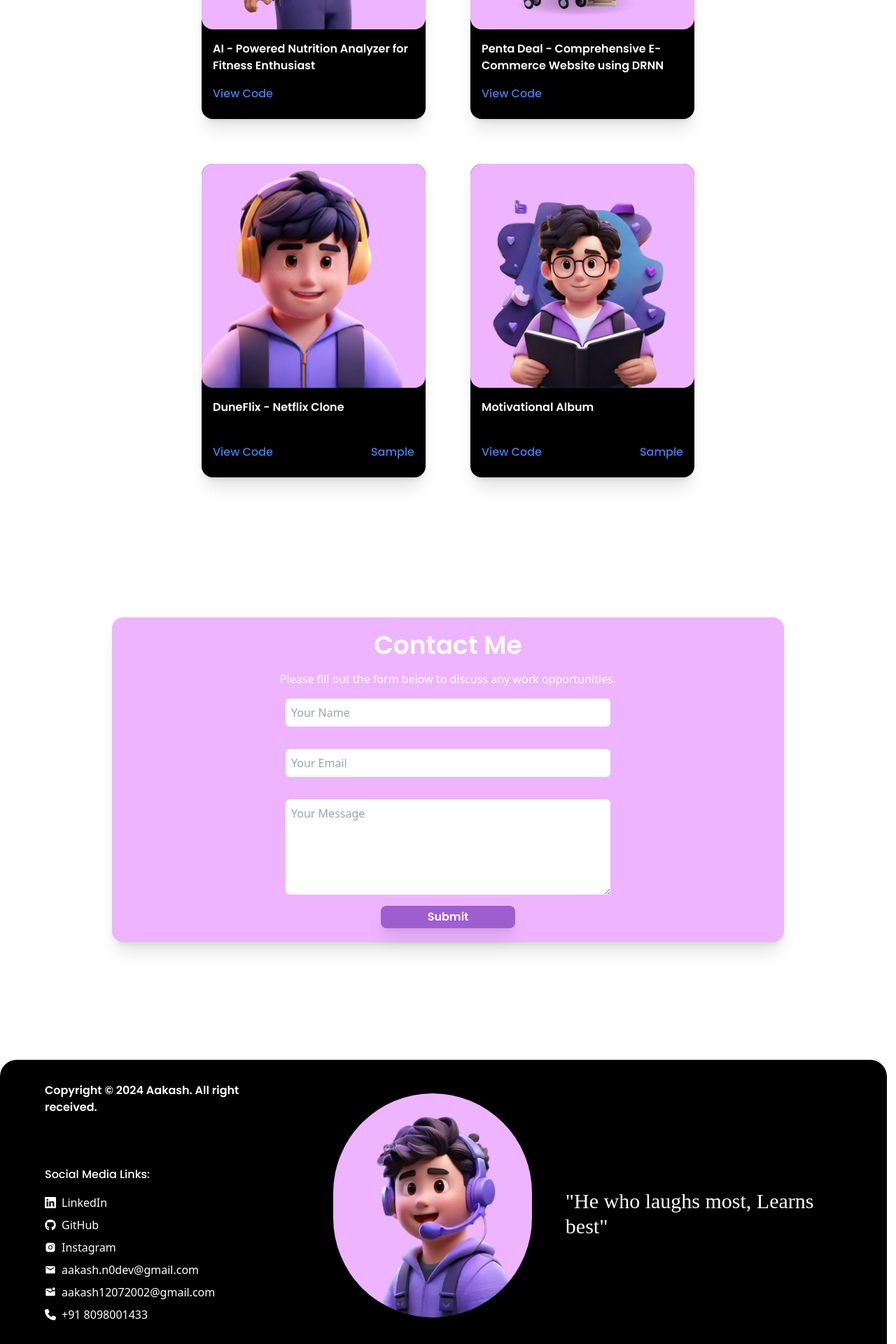
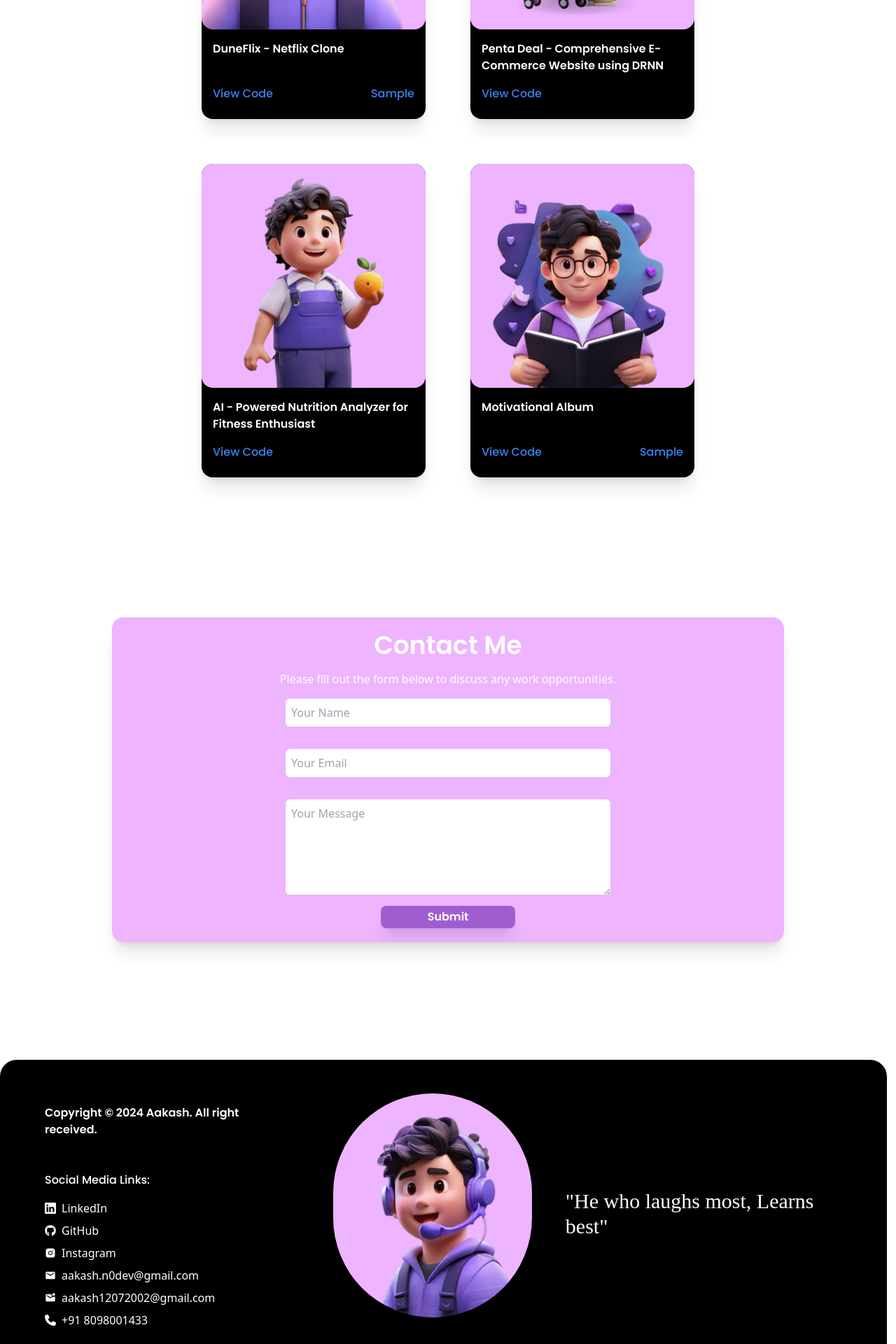
Before and after one commit to Aakash-a3an/portfolio, a React (Vite) app: page / in a window 1280 px wide. Shown: the part 1900-3820 px from the top of the page at 70% size. Built offline with nearby package versions, Linux system fonts and the light colour scheme; a web font is replaced by a local one.

Commit message:
fix: overflow

```diff
--- a/src/components/Contact.jsx
+++ b/src/components/Contact.jsx
@@ -20,7 +20,7 @@ const Contact = () => {
     };
   return (
     <div id="contact" className='flex justify-center flex-col items-center h-[100vh] w-[vw]'>
-      <div className='lg:h-[29rem] h-[32rem] lg:w-[60rem] w-[30rem] flex justify-center rounded-2xl flex-col items-center bg-[#eeb4ff] shadow-xl'>
+      <div className='lg:h-[29rem] h-[32rem] lg:w-[60rem] w-[30rem] flex justify-center rounded-2xl flex-col items-center bg-[#eeb4ff] shadow-xl overflow-hidden'>
       <h1 className='lg:text-4xl text-3xl mb-4  text-white font-Poppins font-semibold '>Contact Me</h1>
       <span className='lg:mx-4 mx-10 lg:font-medium font-normal text-white'>Please fill out the form below to discuss any work opportunities.</span>
       <form className='flex flex-col w-[90vw] lg:max-w-[60rem] max-w-[25rem] font-medium justify-center items-center' ref={form} onSubmit={sendEmail}>
--- a/src/components/Footer.jsx
+++ b/src/components/Footer.jsx
@@ -16,9 +16,9 @@ const Footer = () => {
     <footer className='h-[60vh] w-[99vw] rounded-t-3xl bg-black '>
       <div className='flex flex-row justify-between'>
       <div>
-      <p className='font-semibold font-Poppins text-white lg:p-8 p-6 lg:mx-8 mx-2'>Copyright &#169; 2024 Aakash. All right received.</p>
-        <p className='font-medium font-Poppins text-white px-8 lg:mx-8 mx-0 lg:mt-10 mt-4 '>Social Media Links:</p>
-        <div className= 'lg:mx-16 mx-8 flex flex-col max-w-[20rem]'>
+      <p className='font-semibold font-Poppins text-white mt-8 lg:p-8 p-6 lg:mx-8 mx-2'>Copyright &#169; 2024 Aakash. All right received.</p>
+        <p className='font-medium font-Poppins text-white px-8 lg:mx-8 mx-0 lg:mt-4 mt-4 '>Social Media Links:</p>
+        <div className= 'lg:mx-16 mx-8 flex flex-col'>
           <a className='text-white mt-4 flex flex-row cursor-pointer hover:text-violet-600 items-center' href='https://www.linkedin.com/in/aakash-n0dev/'><BsLinkedin className='mr-2' / >LinkedIn</a>
           <a className='text-white mt-2 flex flex-row cursor-pointer hover:text-violet-600 items-center' href='https://github.com/Aakash-a3an'><FaGithub className='mr-2' />GitHub</a>
           <a className='text-white mt-2 flex flex-row cursor-pointer hover:text-violet-600 items-center' href='https://www.instagram.com/ineffable._soul'><PiInstagramLogoFill className='mr-2' />Instagram</a>
--- a/src/components/Projects.jsx
+++ b/src/components/Projects.jsx
@@ -11,26 +11,28 @@ const Projects = () => {
       <p className='text-[#9e5ed0] text-4xl font-bold font-Poppins flex justify-center items-center lg:mt-0 mt-[42rem]'>Projects</p>
       <div className='flex justify-center items-center'>
       <div className='flex flex-wrap max-w-[60rem] justify-center lg:mt-0  items-center'>
-        <div className='h-[28rem] w-[20rem] flex flex-col rounded-2xl text-white hover:text-black bg-black hover:bg-white shadow-xl transition-all duration-300 m-8'>
-          <img src={one} alt="" className='h-[20rem] w-[20rem] object-cover rounded-2xl ' />
-          <p className=' font-Poppins font-semibold m-4'>AI - Powered Nutrition Analyzer for Fitness Enthusiast</p>
-          <p className='font-Poppins font-medium text-blue-500 flex justify-between mb-8 mx-4 '><a href='https://github.com/Aakash-a3an/AI-Powered-Nutrition-Analyzer-for-Fitness-Enthusiasts' className='cursor-pointer'>View Code</a></p>
+        <div className='h-[28rem] w-[20rem] flex flex-col rounded-2xl text-white hover:text-black bg-black hover:bg-white shadow-xl transition-all duration-300 m-8 '>
+          <img src={three} alt="" className='h-[20rem] w-[20rem] object-cover rounded-2xl ' />
+          <p className=' font-Poppins font-semibold m-4'>DuneFlix - Netflix Clone</p>
+          <p className='font-Poppins font-medium text-blue-500 flex justify-between mt-6 mx-4 '><a href='https://github.com/Aakash-a3an/duneflix' className='cursor-pointer'>View Code</a><a href='https://dune2flix.web.app/'className='cursor-pointer'>Sample</a></p>
         </div>
+
         <div className='h-[28rem] w-[20rem] flex flex-col rounded-2xl text-white hover:text-black bg-black hover:bg-white shadow-xl transition-all duration-300 m-8 '>
           <img src={two} alt="" className='h-[20rem] w-[20rem] object-cover rounded-2xl ' />
           <p className=' font-Poppins font-semibold m-4'>Penta Deal - Comprehensive E-Commerce Website using DRNN</p>
           <p className='font-Poppins font-medium text-blue-500 flex justify-between mb-8 mx-4 '><a href='https://github.com/Aakash-a3an/penta-deal' className='cursor-pointer'>View Code</a></p>
         </div>
-        <div className='h-[28rem] w-[20rem] flex flex-col rounded-2xl text-white hover:text-black bg-black hover:bg-white shadow-xl transition-all duration-300 m-8 '>
-          <img src={three} alt="" className='h-[20rem] w-[20rem] object-cover rounded-2xl ' />
-          <p className=' font-Poppins font-semibold m-4'>DuneFlix - Netflix Clone</p>
-          <p className='font-Poppins font-medium text-blue-500 flex justify-between mt-6 mx-4 '><a href='https://github.com/Aakash-a3an/duneflix' className='cursor-pointer'>View Code</a><a href='https://dune2flix.web.app/'className='cursor-pointer'>Sample</a></p>
+        <div className='h-[28rem] w-[20rem] flex flex-col rounded-2xl text-white hover:text-black bg-black hover:bg-white shadow-xl transition-all duration-300 m-8'>
+          <img src={one} alt="" className='h-[20rem] w-[20rem] object-cover rounded-2xl ' />
+          <p className=' font-Poppins font-semibold m-4'>AI - Powered Nutrition Analyzer for Fitness Enthusiast</p>
+          <p className='font-Poppins font-medium text-blue-500 flex justify-between mb-8 mx-4 '><a href='https://github.com/Aakash-a3an/AI-Powered-Nutrition-Analyzer-for-Fitness-Enthusiasts' className='cursor-pointer'>View Code</a></p>
         </div>
         <div className='h-[28rem] w-[20rem] flex flex-col  rounded-2xl text-white hover:text-black bg-black hover:bg-white shadow-xl transition-all duration-300 m-8 '>
           <img src={four} alt="" className='h-[20rem] w-[20rem] object-cover rounded-2xl ' />
           <p className=' font-Poppins font-semibold m-4'>Motivational Album</p>
           <p className='font-Poppins font-medium text-blue-500 flex justify-between mt-6 mx-4 '><a className='cursor-pointer' href='https://github.com/Aakash-a3an/Photo-Album'>View Code</a><a href='https://shiny-kangaroo-9af92d.netlify.app/' className='cursor-pointer'>Sample</a></p>
         </div>
+
       </div>
       </div>
       </div>
```
